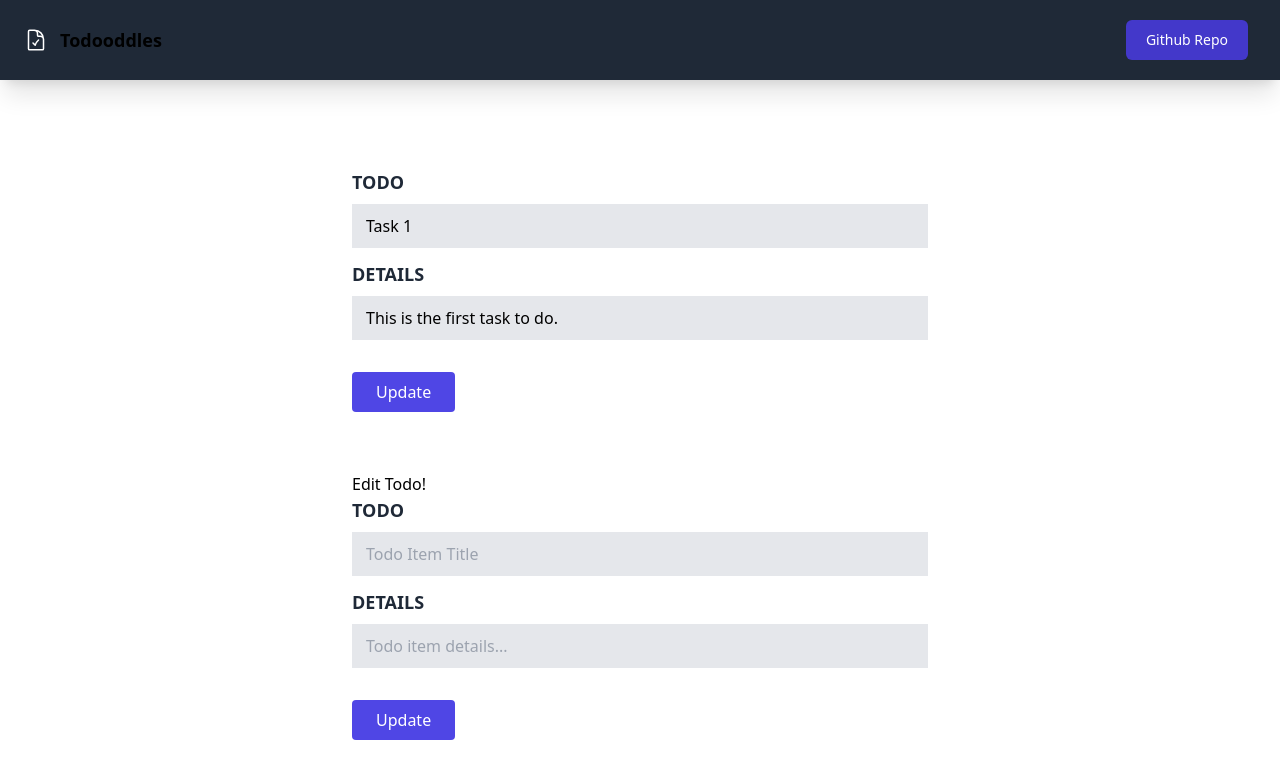
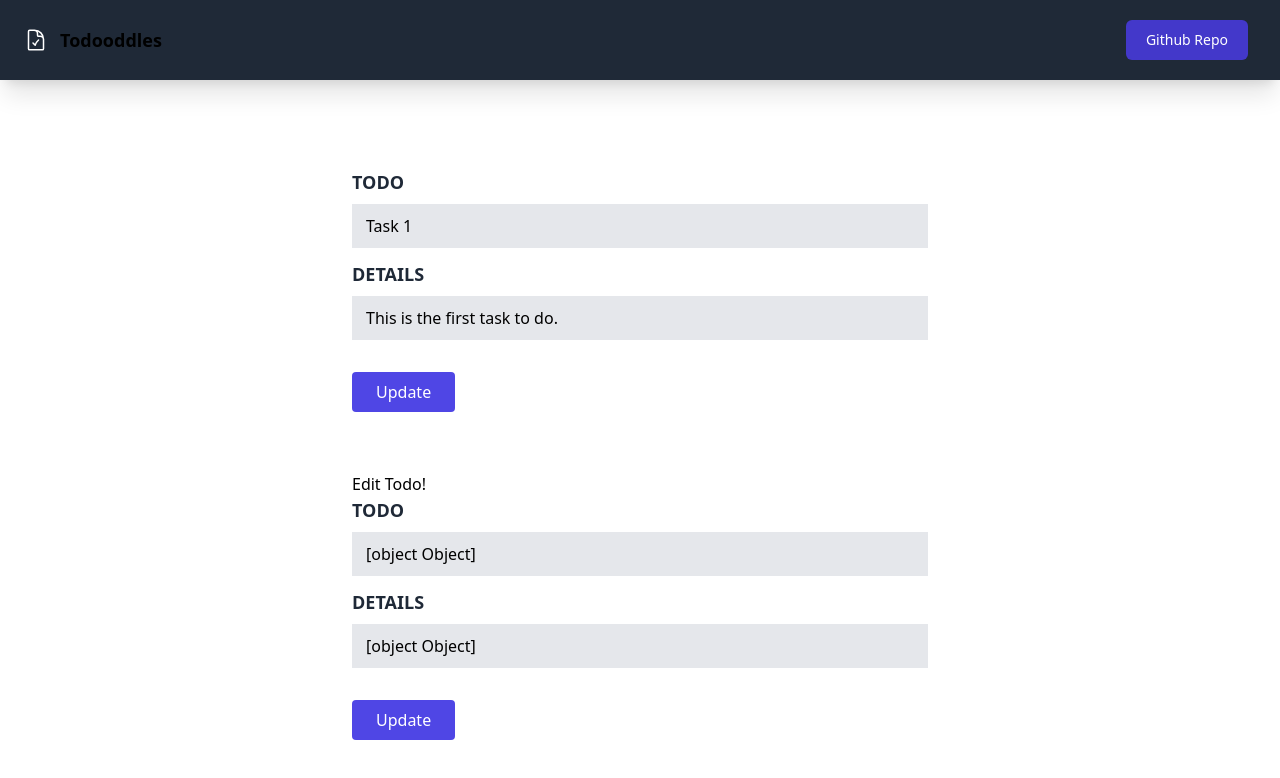
Before and after one commit to lisawagner/rtk-tailwind-todo, a React (Create React App) app: page /edit-todo/1 in a window 1280 px wide. Shown: the top 778 px of the page. Built offline with nearby package versions, Linux system fonts and the light colour scheme.

Commit message:
chore: add comments and debugging tests

```diff
--- a/src/containers/DefaultForm.js
+++ b/src/containers/DefaultForm.js
@@ -29,7 +29,7 @@ const DefaultForm = ({
           <TextField
             label={item.label}
             key={item.order}
-            value={inputValues[item.order] || ""}
+            value={inputValues[item.order] || item.value}
             onChange={onChange(item.order)}
             // placeholder={item.label}
             inputProps={{ type: item.type, placeholder: item.placeholder}}
--- a/src/features/todos/EditTodo.js
+++ b/src/features/todos/EditTodo.js
@@ -5,6 +5,8 @@ import { editTodo } from "./todoSlice"
 // components
 import { Button, TextField } from "../../components"
 import DefaultForm from "../../containers/DefaultForm"
+
+// need to create a formValuesSlice
 
 const EditTodo = () => {
   const params = useParams()
```
